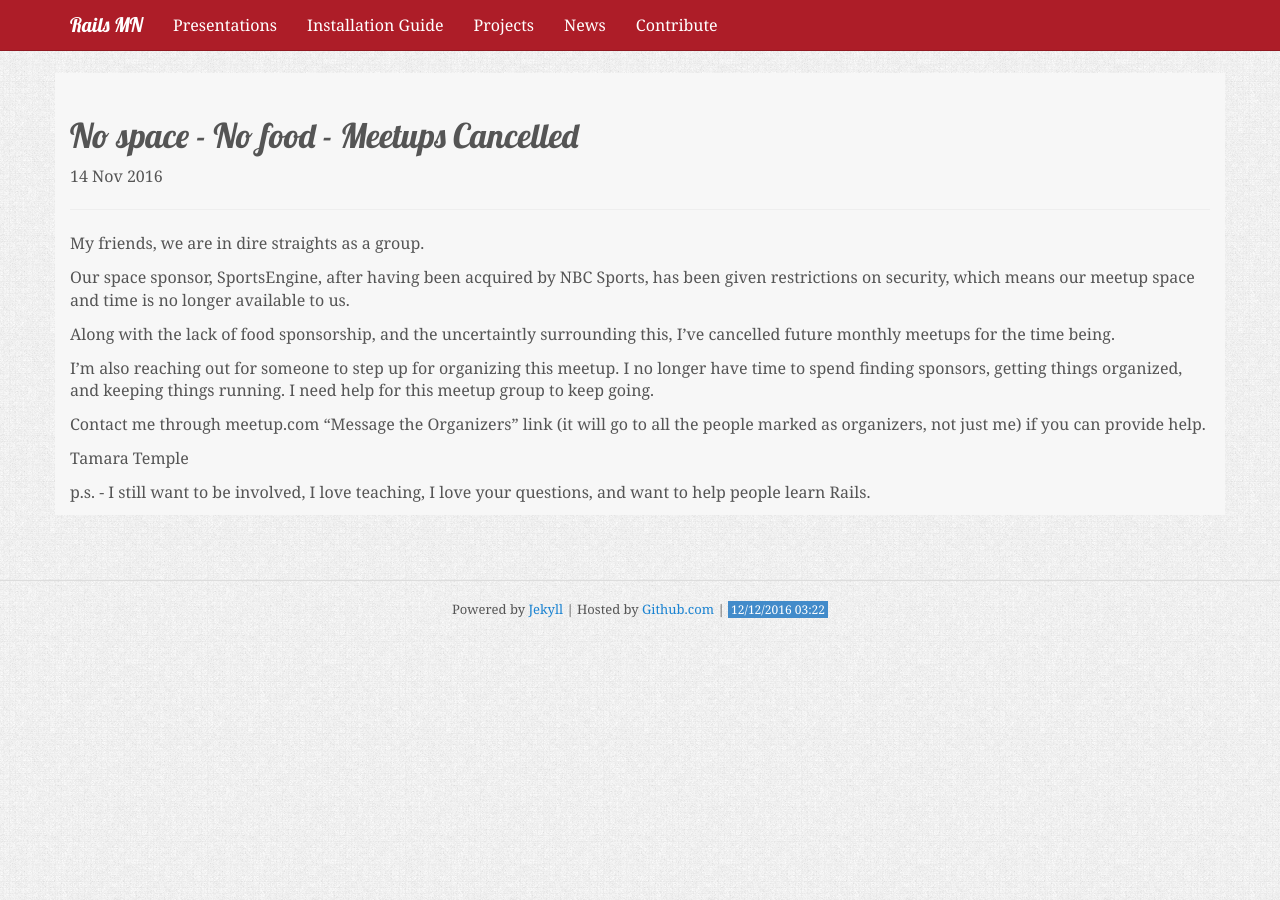
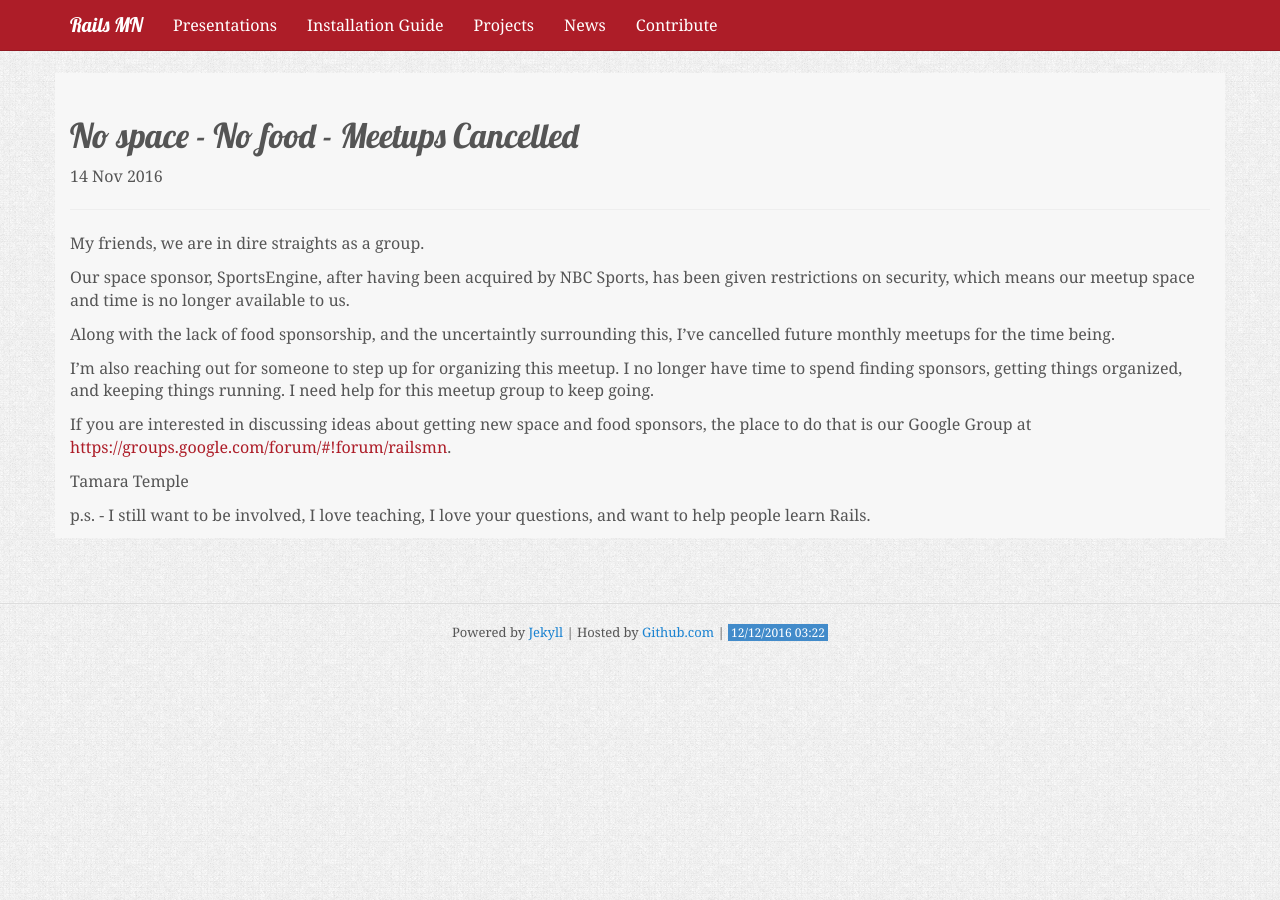
Before and after one commit to railsmn/railsmn.github.io, a Jekyll site: the page built from _posts/2016-11-14-no-space-no-food-canceled.md, in a window 1280 px wide. Built offline with Jekyll 4.4.1, drawn with Linux system fonts in a browser that asks for light colours.

Commit message:
pointer to google group

```diff
--- a/_posts/2016-11-14-no-space-no-food-canceled.md
+++ b/_posts/2016-11-14-no-space-no-food-canceled.md
@@ -17,8 +17,14 @@ I'm also reaching out for someone to step up for organizing this meetup.
 I no longer have time to spend finding sponsors, getting things organized,
 and keeping things running. I need help for this meetup group to keep going.
 
-Contact me through meetup.com "Message the Organizers" link (it will go to all
-the people marked as organizers, not just me) if you can provide help.
+If you are interested in discussing ideas about getting new space and
+food sponsors, the place to do that is our Google Group
+at
+[https://groups.google.com/forum/#!forum/railsmn](https://groups.google.com/forum/#!forum/railsmn).
+
+
+
+
 
 Tamara Temple
 
```
